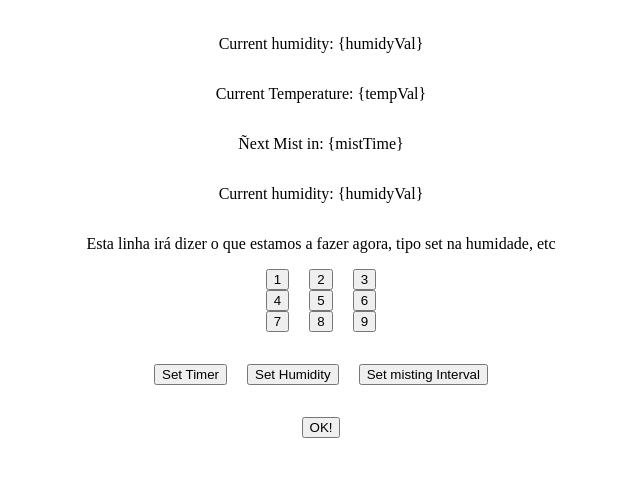
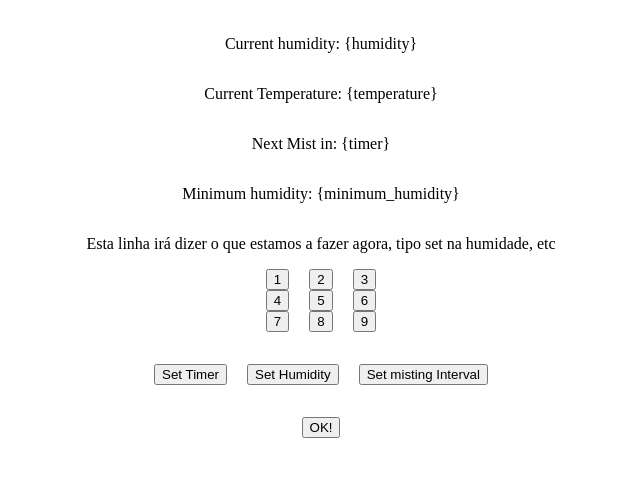
Before and after one commit to gongas123lol/ecofogger_dev, a plain HTML site: page web/index.html in a window 1280 px wide. Shown: the part 79-556 px from the top of the page, without its empty margins (319-959 px from the left). Drawn offline with Linux system fonts and the light colour scheme.

Commit message:
Update index.html

```diff
--- a/web/index.html
+++ b/web/index.html
@@ -24,10 +24,10 @@
 <body>
     <h1>EcoFogger</h1>
 
-    <p>Current humidity: {humidyVal}</p>
-    <p>Current Temperature: {tempVal}</p>
-    <p>Ñext Mist in: {mistTime}</p>
-    <p>Current humidity: {humidyVal}</p>
+    <p>Current humidity: {humidity}</p>
+    <p>Current Temperature: {temperature}</p>
+    <p>Next Mist in: {timer}</p>
+    <p>Minimum humidity: {minimum_humidity}</p>
     <p> Esta linha irá dizer o que estamos a fazer agora, tipo set na humidade, etc</p>
 
     <div class="form-container">
```
